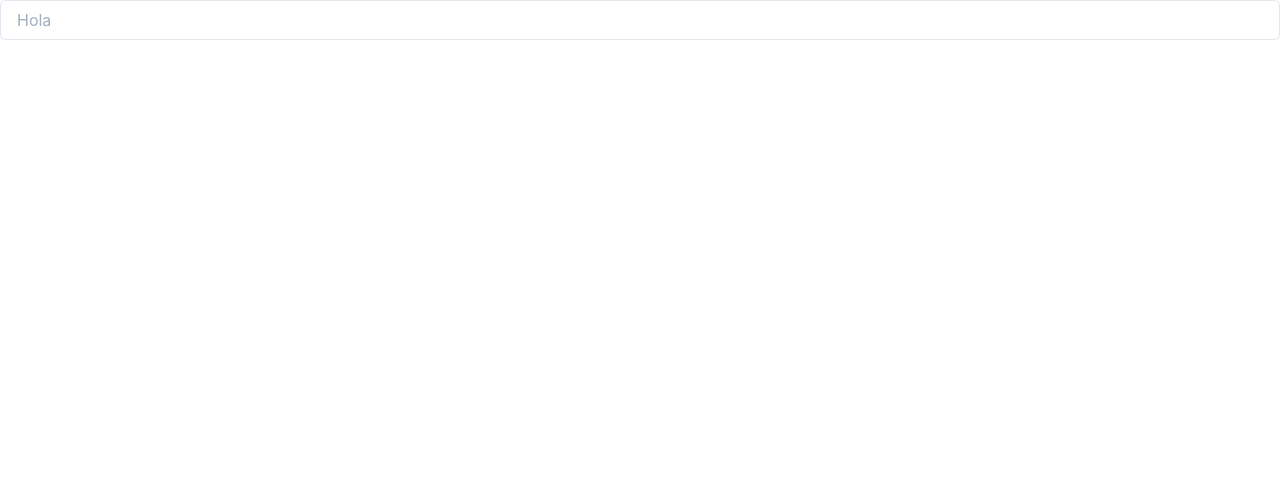
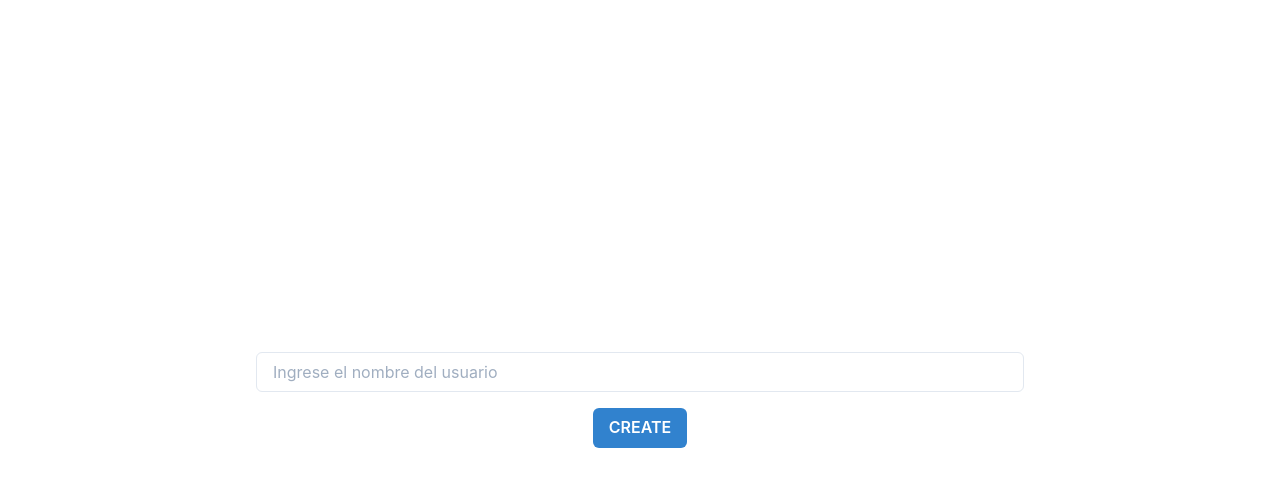
Before and after one commit to Beguface/test-admin, a Next.js app: page / in a window 1280 px wide. Shown: the top 486 px of the page. Built offline with nearby package versions, Linux system fonts and the light colour scheme.

Commit message:
main view layout added

```diff
--- a/pages/index.js
+++ b/pages/index.js
@@ -1,6 +1,23 @@
-import { Input } from "@chakra-ui/react";
+import { Box, Button, Center, Flex, Input } from "@chakra-ui/react";
 import Head from "next/head";
 
 export default function Home() {
-  return <Input placeholder="Hola" />;
+  return (
+    <>
+      <Head>
+        <title>Test Admin</title>
+        <link rel="icon" href="/favicon.ico" />
+      </Head>
+      <Center h="100vh">
+        <Box width="100%" px={{ base: "2%", sm: "5%", md: "20%" }}>
+          <Input placeholder="Ingrese el nombre del usuario" />
+          <Center>
+            <Button colorScheme="blue" type="submit" mt="4">
+              CREATE
+            </Button>
+          </Center>
+        </Box>
+      </Center>
+    </>
+  );
 }
```
